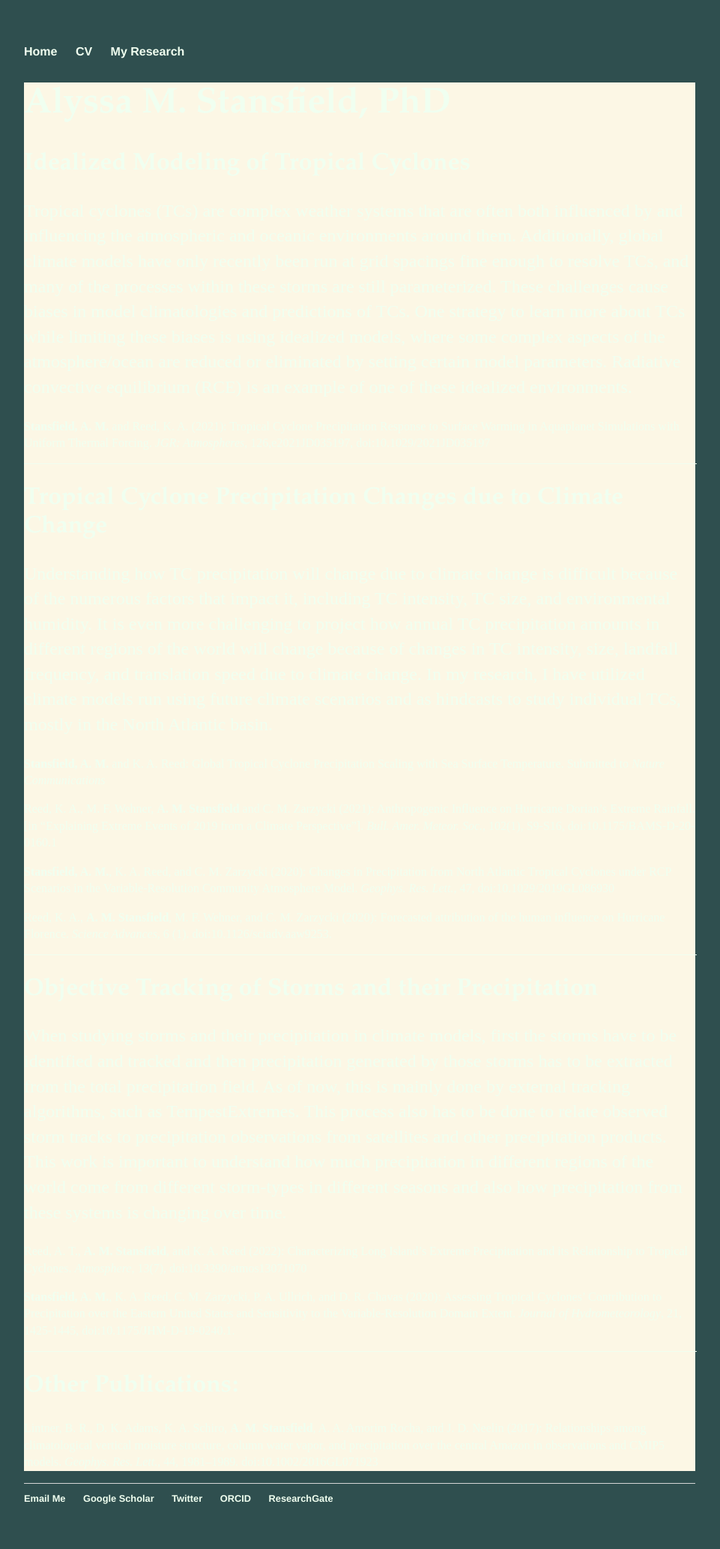
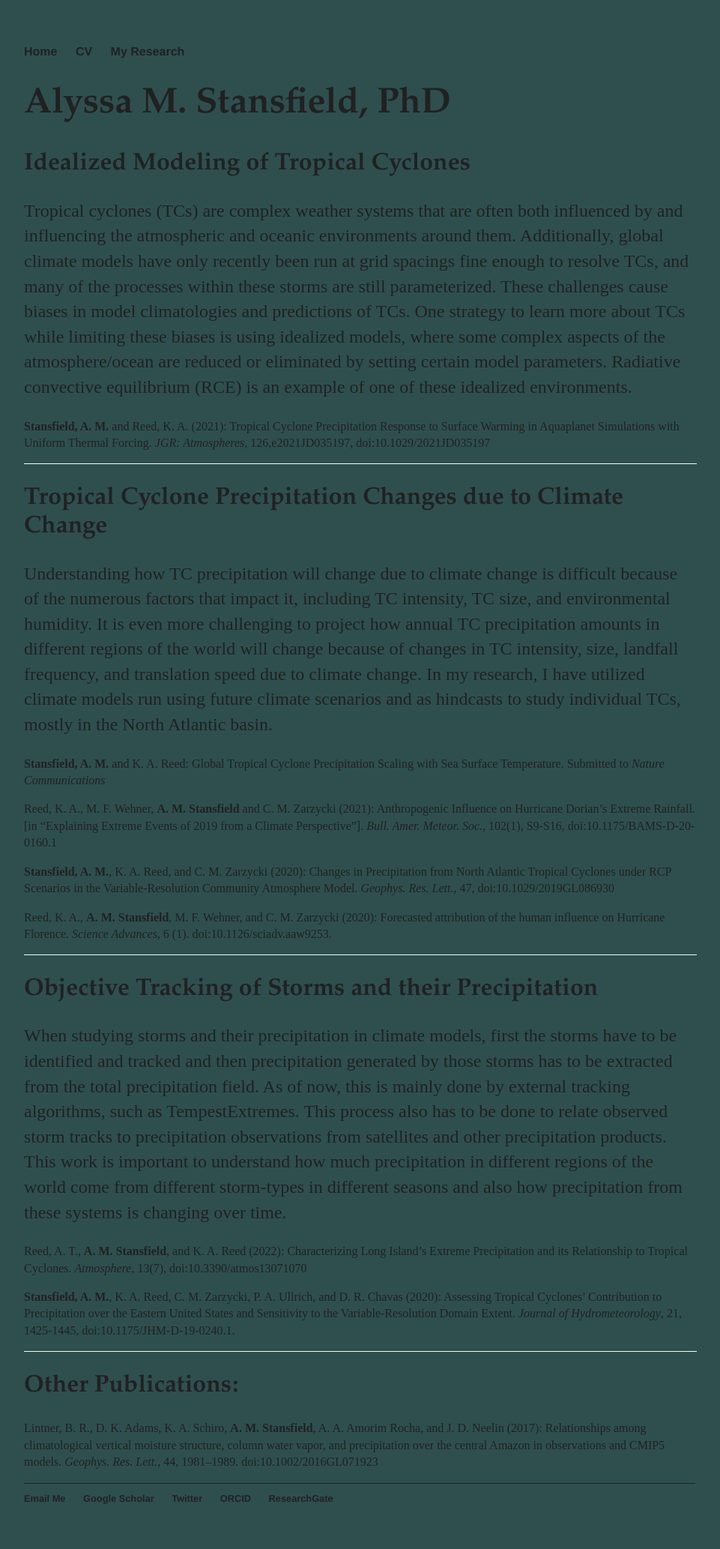
Before and after one commit to alyssa-stansfield/alyssa-stansfield.github.io, a Jekyll site: the page built from research/index.html, in a window 1280 px wide. Shown: the whole page at 75% size, without its empty margins (160-1121 px from the left). Built offline with Jekyll 4.4.1, drawn with Linux system fonts in a browser that asks for light colours.

Commit message:
Changing background color and adding border box

```diff
--- a/css/main.css
+++ b/css/main.css
@@ -19,7 +19,7 @@
 
 a {
     text-decoration: none;
-    color: #F0FFF0;
+    color: #212121;
 }
 
 a:hover {
@@ -29,23 +29,23 @@
 h1 {
     font-size: 3em;
     font-family:'Garamond';
-    color:#F0FFF0;
+    color:#212121;
 }
 
 h2 {
     font-size: 2em;
     font-family:'Garamond';
-    color:#F0FFF0;
+    color:#212121;
 }
 
 p {
     font-size: 1.5em;
     line-height: 1.4em;
-    color: #F0FFF0;
+    color:#212121;
 }
 
 footer {
-    border-top: 1px solid #d5d5d5;
+    border-top: 1px solid #212121;
     font-size: .8em;
 }
 
@@ -65,12 +65,16 @@
 
 ul.news {
     font-size: 1.2em;
-    color:#F0FFF0;
+    color:#212121;
     line-height:1.5em;
 }
 
-.container{
+.leftbar{
    background-color:#FCF7E5;
-   width:80%
-   height:100%
+   width:20px;
+   height:100%;
+   position:fixed;
+   top:0;
+   left:0;
+   padding-top: 0px;
 }
--- a/index.html
+++ b/index.html
@@ -2,6 +2,8 @@
 layout: default
 title: Alyssa Stansfield, PhD
 ---
+
+<div class="leftbar">
 
 <img class="wrap" src="assets/agu_pic.png" width="300" />
 <h1 font-family:"Gill Sans",sans-serif > Alyssa M. Stansfield, PhD </h1>
@@ -23,3 +25,5 @@
 <li><b>March 2022:</b> Successfully defended my PhD dissertation entitled “An Exploration of Tropical Cyclone Precipitation Under Climate Change Forcings”</li>
 </ul>
 </div>
+
+</div>
```
